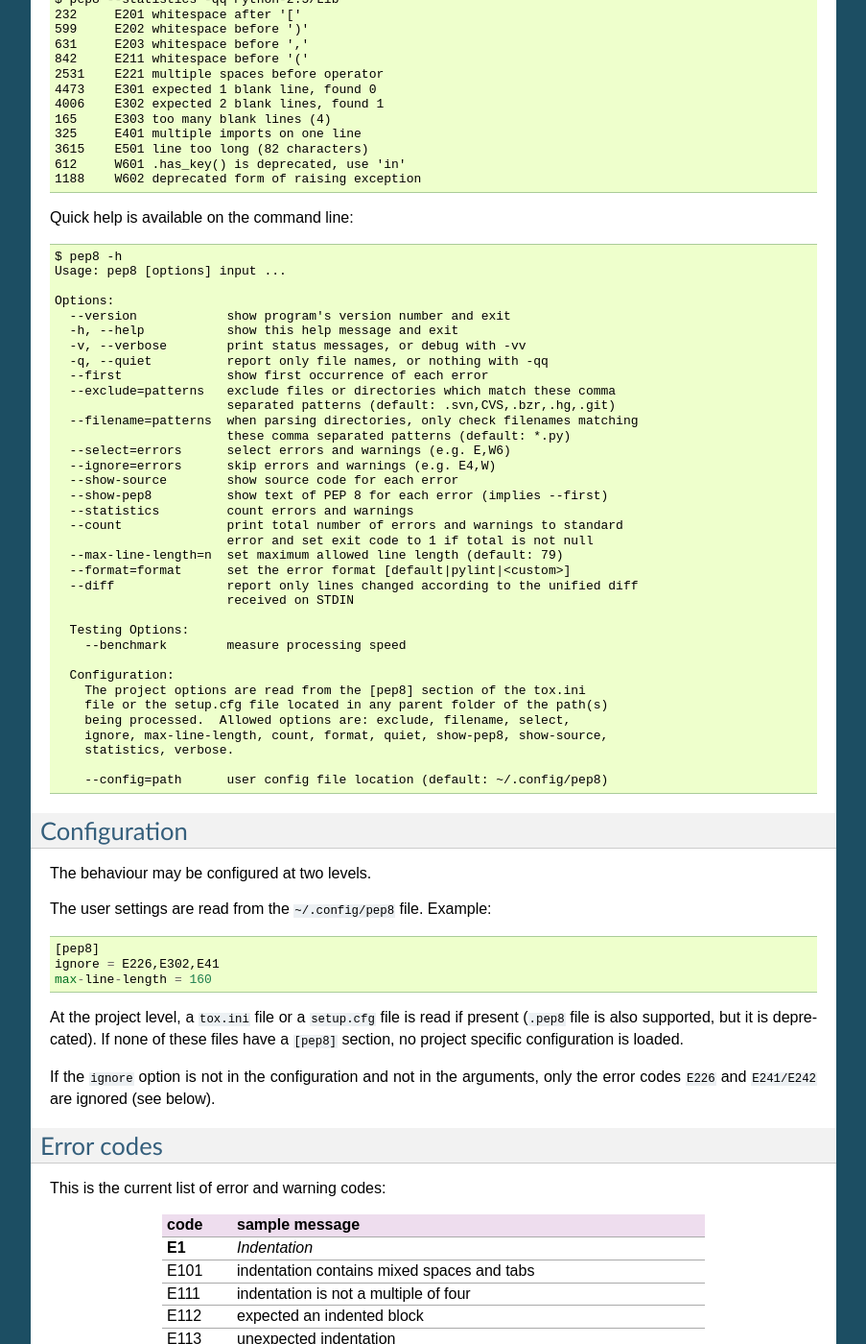
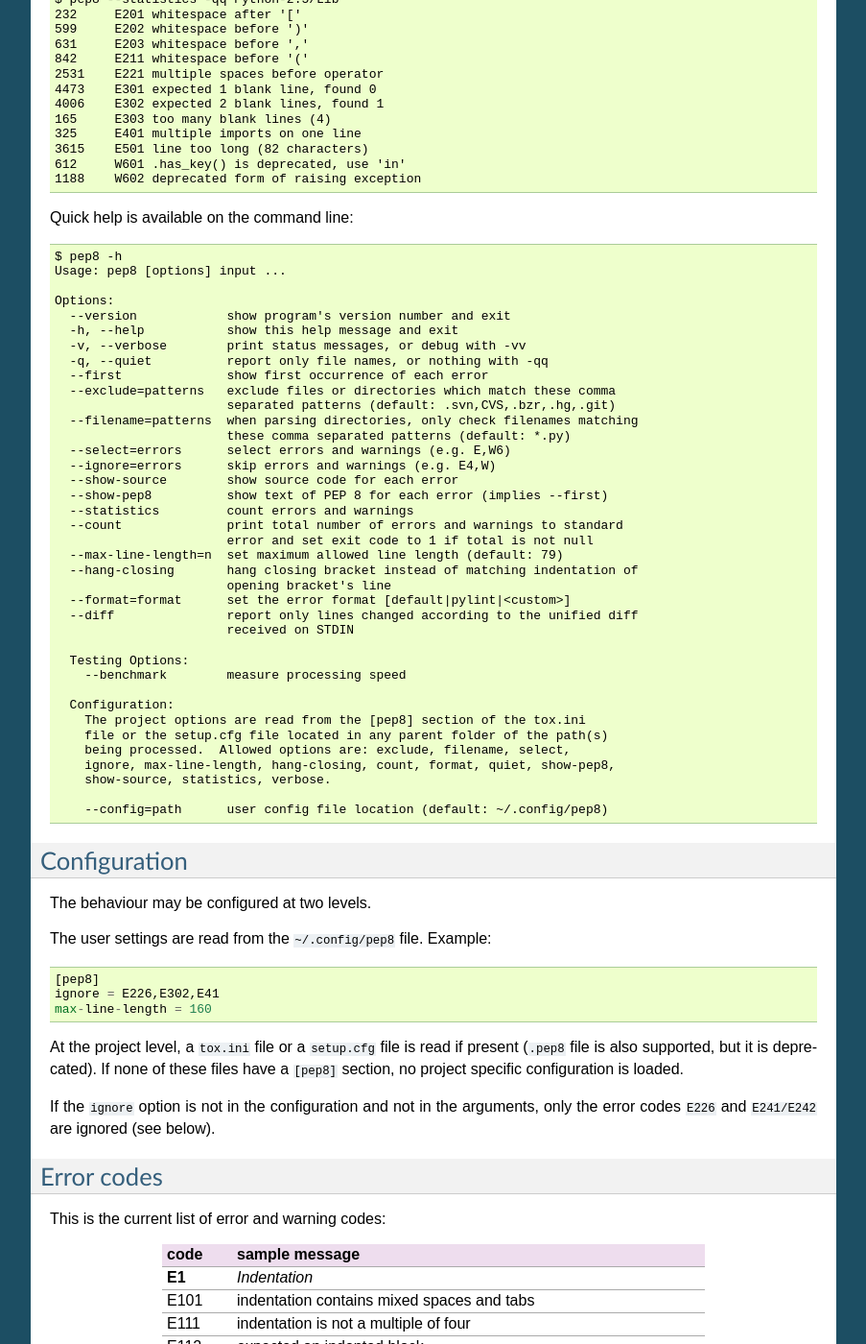
Before and after one commit to PyCQA/pycodestyle, a Sphinx documentation site: the page built from docs/intro.rst, in a window 1280 px wide and 1400 px high, scrolled down 1561 px. Shown: the whole window at 96% size, without its empty margins (198-1101 px from the left). Built offline with Sphinx 7.4.7, drawn with Linux system fonts in a browser that asks for light colours; some of the changed text lies outside the part shown.

Commit message:
Accept both styles of closing bracket indentation, ignore E123 in the default configuration

```diff
--- a/CHANGES.txt
+++ b/CHANGES.txt
@@ -17,9 +17,12 @@
 
 * Correctly report other E12 errors when E123 is ignored. (Issue #103)
 
-* New option `--hang-closing` to switch to the alternative style of
+* New option ``--hang-closing`` to switch to the alternative style of
   closing bracket indentation for hanging indent.  Add error E133 for
   closing bracket which is missing indentation. (Issue #103)
+
+* Accept both styles of closing bracket indentation for hanging indent.
+  Do not report error E123 in the default configuration. (Issue #103)
 
 * Do not crash when running AST checks and the document contains null bytes.
   (Issue #184)
--- a/docs/intro.rst
+++ b/docs/intro.rst
@@ -134,6 +134,8 @@
     --count              print total number of errors and warnings to standard
                          error and set exit code to 1 if total is not null
     --max-line-length=n  set maximum allowed line length (default: 79)
+    --hang-closing       hang closing bracket instead of matching indentation of
+                         opening bracket's line
     --format=format      set the error format [default|pylint|<custom>]
     --diff               report only lines changed according to the unified diff
                          received on STDIN
@@ -145,8 +147,8 @@
       The project options are read from the [pep8] section of the tox.ini
       file or the setup.cfg file located in any parent folder of the path(s)
       being processed.  Allowed options are: exclude, filename, select,
-      ignore, max-line-length, count, format, quiet, show-pep8, show-source,
-      statistics, verbose.
+      ignore, max-line-length, hang-closing, count, format, quiet, show-pep8,
+      show-source, statistics, verbose.
 
       --config=path      user config file location (default: ~/.config/pep8)
 
@@ -195,7 +197,7 @@
 +----------+----------------------------------------------------------------------+
 | E122 (^) | continuation line missing indentation or outdented                   |
 +----------+----------------------------------------------------------------------+
-| E123 (^) | closing bracket does not match indentation of opening bracket's line |
+| E123 (*) | closing bracket does not match indentation of opening bracket's line |
 +----------+----------------------------------------------------------------------+
 | E124 (^) | closing bracket does not match visual indentation                    |
 +----------+----------------------------------------------------------------------+
@@ -207,6 +209,7 @@
 +----------+----------------------------------------------------------------------+
 | E128 (^) | continuation line under-indented for visual indent                   |
 +----------+----------------------------------------------------------------------+
+| E133 (*) | closing bracket is missing indentation                               |
 +----------+----------------------------------------------------------------------+
 | **E2**   | *Whitespace*                                                         |
 +----------+----------------------------------------------------------------------+
@@ -337,9 +340,11 @@
 | W604     | backticks are deprecated, use 'repr()'                               |
 +----------+----------------------------------------------------------------------+
 
-**(*)** In the default configuration, the checks **E226**, **E241**
-and **E242** are ignored because they are not rules unanimously accepted,
-and `PEP 8`_ does not enforce them.
+**(*)** In the default configuration, the checks **E123**, **E133**, **E226**,
+**E241** and **E242** are ignored because they are not rules unanimously
+accepted, and `PEP 8`_ does not enforce them.  The check **E133** is mutually
+exclusive with check **E123**.  Use switch ``--hang-closing`` to report **E133**
+instead of **E123**.
 
 **(^)** These checks can be disabled at the line level using the ``# noqa``
 special comment.  This possibility should be reserved for special cases.
--- a/pep8.py
+++ b/pep8.py
@@ -63,7 +63,7 @@
     from ConfigParser import RawConfigParser
 
 DEFAULT_EXCLUDE = '.svn,CVS,.bzr,.hg,.git,__pycache__'
-DEFAULT_IGNORE = 'E226,E24'
+DEFAULT_IGNORE = 'E123,E226,E24'
 if sys.platform == 'win32':
     DEFAULT_CONFIG = os.path.expanduser(r'~\.pep8')
 else:
```
